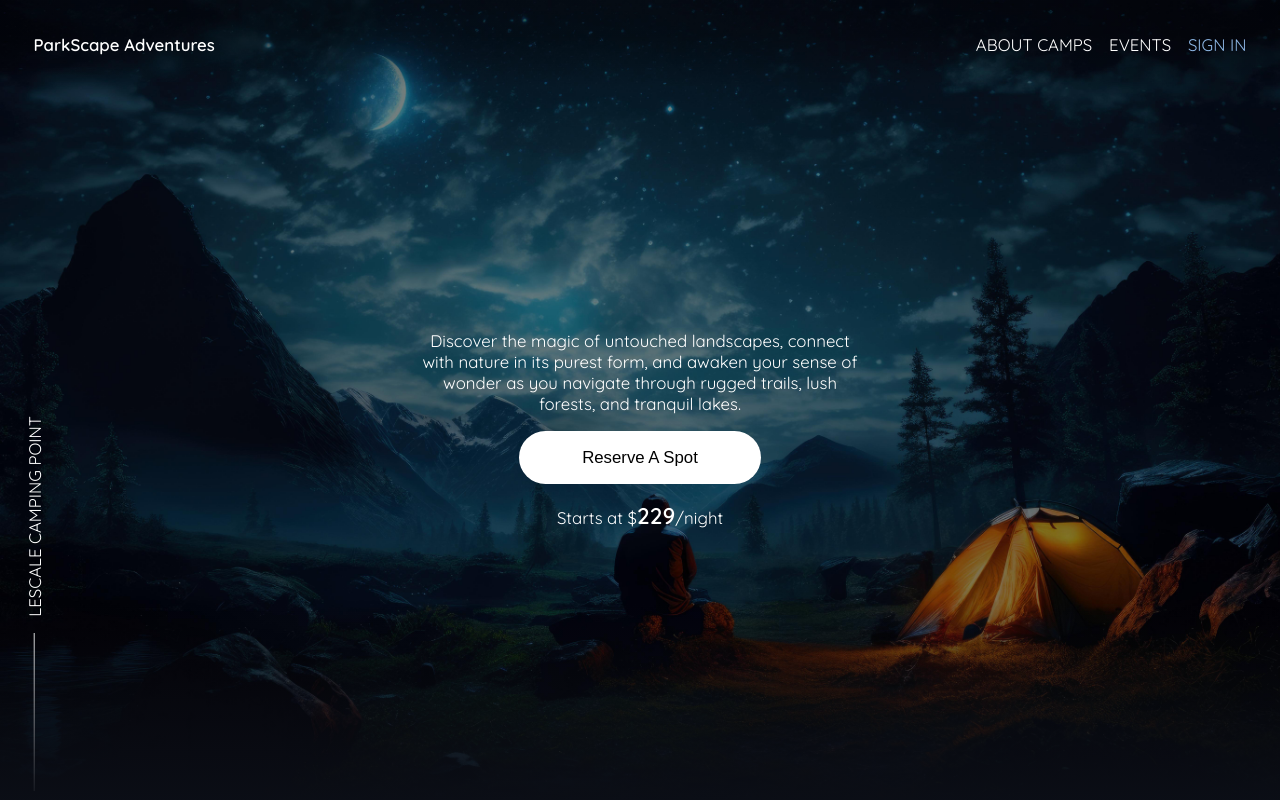
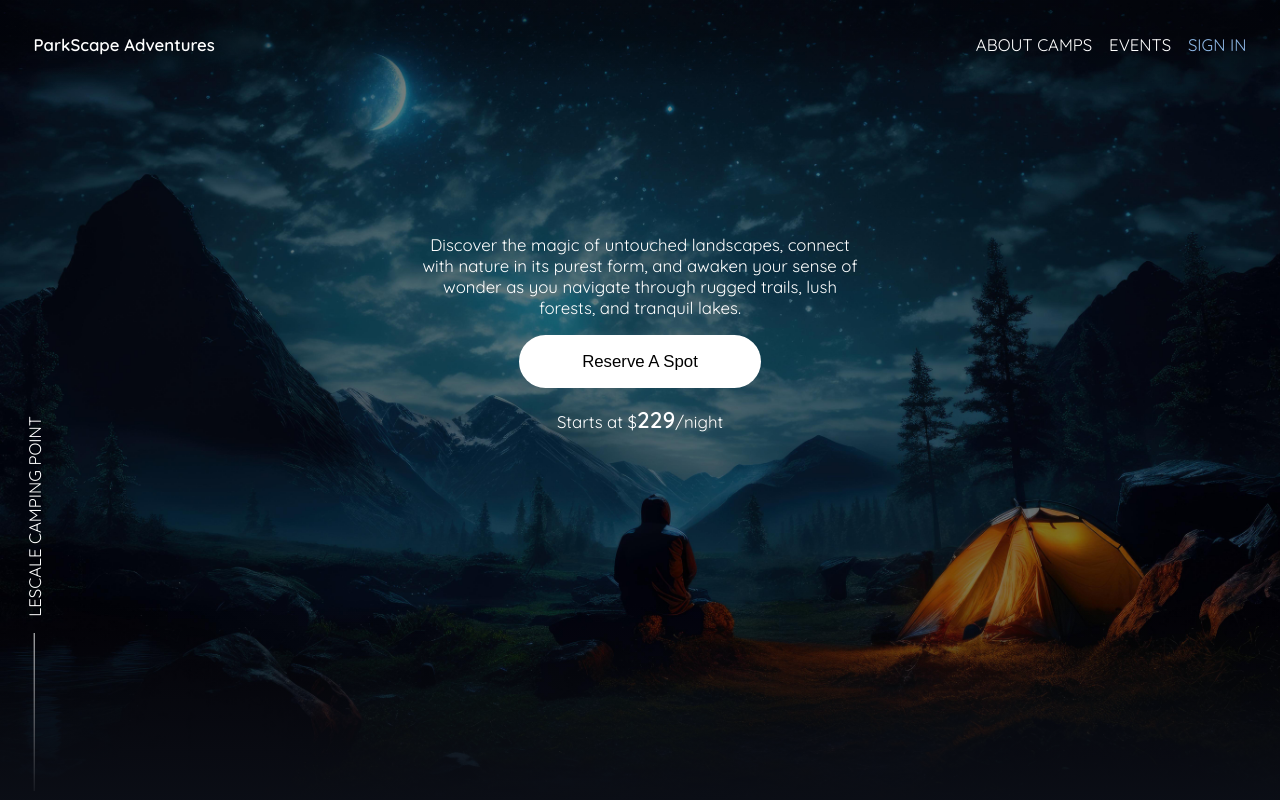
Before and after one commit to jackson-wilmot/national-park-website, a SvelteKit app: page / in a window 1280 px wide. Shown: the top 800 px of the page. Built offline with nearby package versions, Linux system fonts and the light colour scheme.

Commit message:
Fixed issue #1

```diff
--- a/src/routes/scss/_section__1.scss
+++ b/src/routes/scss/_section__1.scss
@@ -33,9 +33,6 @@
         min-width: 35%;
         margin-inline: auto;
         box-sizing: border-box;
-        top: 50%;
-        left: 50%;
-        padding-top: 15%;
         width: min-content;
         max-width: 75%;
 
```
